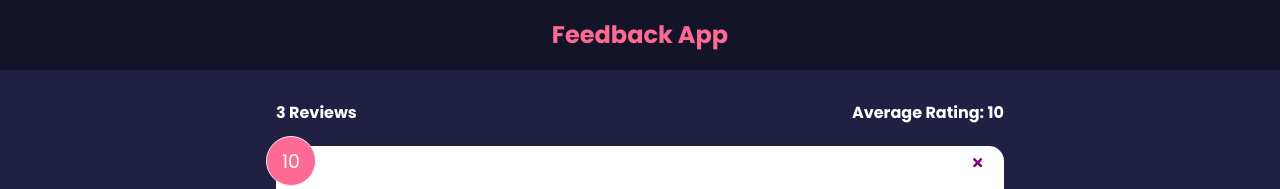
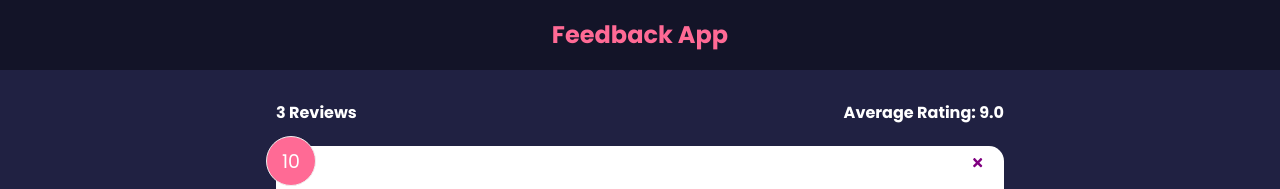
Before and after one commit to geoescobar/Feedback-App, a React (Create React App) app: page / in a window 1280 px wide. Shown: the top 189 px of the page. Built offline with nearby package versions, Linux system fonts and the light colour scheme.

Commit message:
feedback stats added

```diff
--- a/src/components/FeedbackStats.jsx
+++ b/src/components/FeedbackStats.jsx
@@ -1,12 +1,24 @@
+import PropTypes from "prop-types";
 
+function FeedbackStats({ feedback }) {
+  // calculate ratings average
+  let average =
+    feedback.reduce((acc, cur) => {
+      return acc + cur.rating;
+    }, 0) / feedback.length;
 
-function FeedbackStats({feedback}) {
+  average = average.toFixed(1);
+
   return (
     <div className="feedback-stats">
-        <h4>{feedback.length} Reviews</h4>
-        <h4>Average Rating: 10</h4>
+      <h4>{feedback.length} Reviews</h4>
+      <h4>Average Rating: {isNaN(average) ? 0 : average}</h4>
     </div>
-  )
+  );
 }
 
-export default FeedbackStats
+FeedbackStats.propTypes = {
+  feedback: PropTypes.array.isRequired,
+};
+
+export default FeedbackStats;
```
